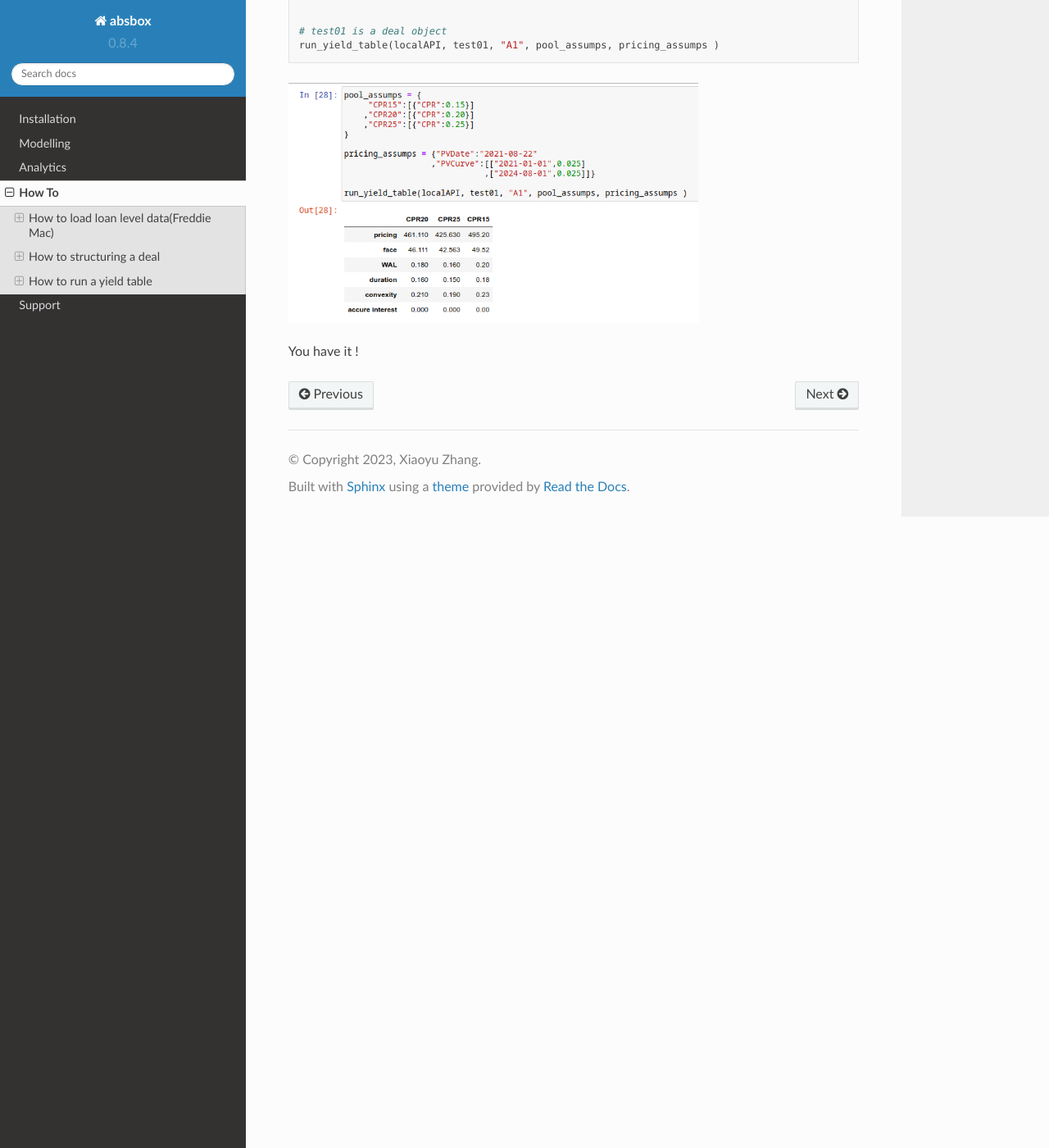
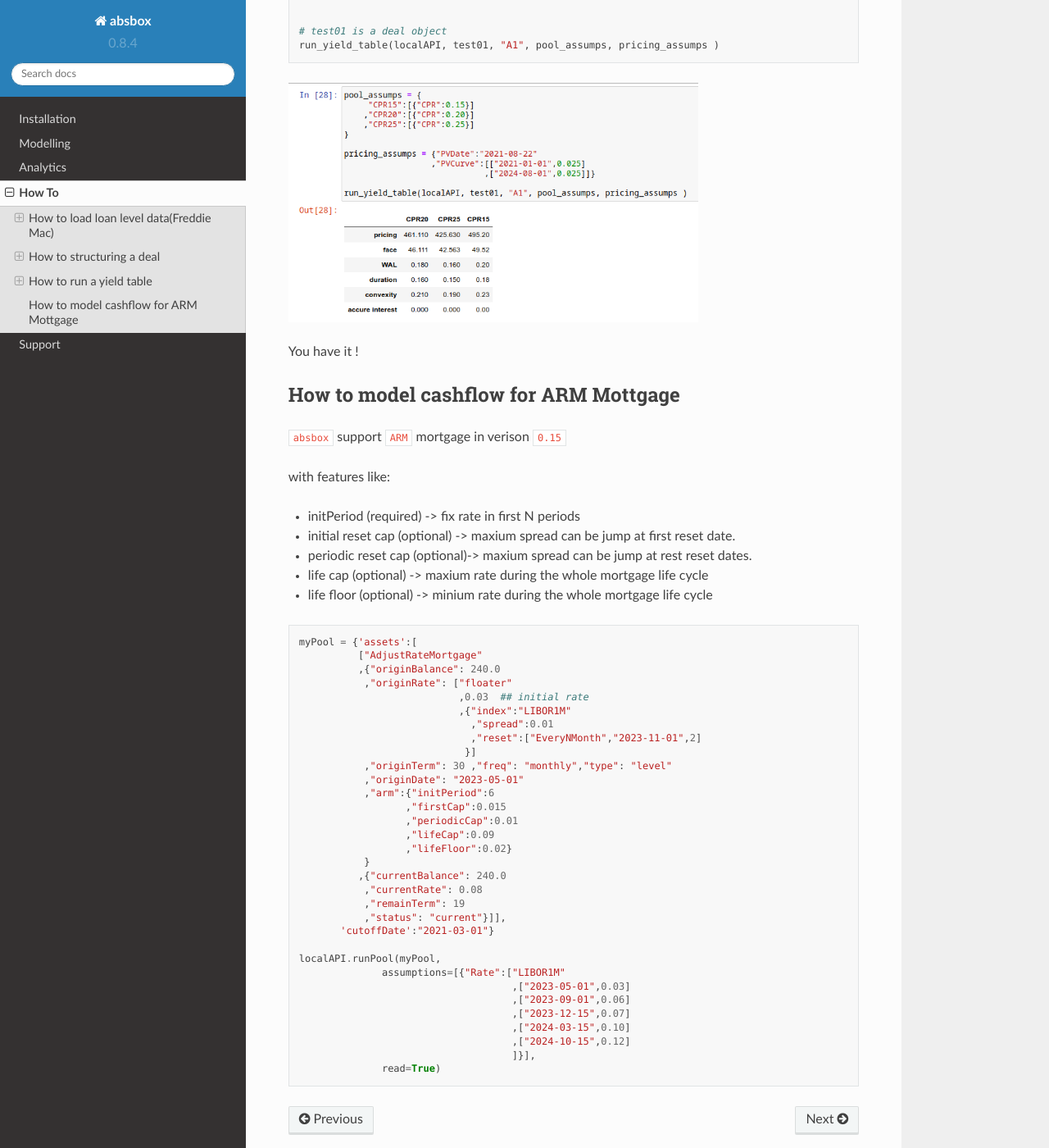
Before and after one commit to yellowbean/absbox-doc, a Sphinx documentation site: the page built from docs/source/howto.rst, in a window 1280 px wide and 1400 px high, scrolled down 6815 px. Shown: the whole window at 82% size. Built offline with Sphinx 7.4.7 and the Read the Docs theme 2.0.0, drawn with Linux system fonts in a browser that asks for light colours.

Commit message:
for 0.15

```diff
--- a/docs/source/analytics.rst
+++ b/docs/source/analytics.rst
@@ -100,9 +100,7 @@
    .. code-block:: python
 
      # vectorized/curve based assumption
-     {"Rate":["LIBOR1M":[["2022-01-01",0.05]
-                        ,["2023-01-01",0.06]
-                        ]]}
+     {"Rate":["LIBOR1M",["2022-01-01",0.05],["2023-01-01",0.06]]}
 
      # constant assumption
      {"Rate":["LIBOR1M":0.05]}
--- a/docs/source/deal_sample/test03.py
+++ b/docs/source/deal_sample/test03.py
@@ -39,9 +39,9 @@
     ,{"amortizing":[
          ["payFee",["acc01"],['trusteeFee']]
          ,["payInt","acc01",["A1","A2"]]
-         ,[[("monthsTillMaturity","A1"),"<",3]
-           ,["payPrin","acc01",["A1","A2"]]
-           ]
+         ,["If"
+           ,[("monthsTillMaturity","A1"),"<",3]
+           ,["payPrin","acc01",["A1","A2"]]]
          ,["payPrin","acc01",["B"]]
          ,["payResidual","acc01","B"]]
       }
--- a/docs/source/deal_sample/test05.py
+++ b/docs/source/deal_sample/test05.py
@@ -39,7 +39,8 @@
          ,["payInt","acc01",["A1","B"]]
          ,["payPrin","acc02",["A1"]]
          ,["payPrin","acc02",["B"]]
-         ,[[("bondBalance","A1","B"),"=",0]
+         ,["If"
+           ,[("bondBalance","A1","B"),"=",0]
            ,["payInt","acc02",["A1","B"]]
            ,["liqRepay","bal","acc01","insuranceProvider"]
            ,["liqRepay","bal","acc02","insuranceProvider"]]
--- a/docs/source/deal_sample/test06.py
+++ b/docs/source/deal_sample/test06.py
@@ -38,7 +38,8 @@
          ,["payInt","acc01",["A1","B"]]
          ,["payPrin","acc02",["A1"]]
          ,["payPrin","acc02",["B"]]
-         ,[[("bondBalance","A1","B"),"=",0]
+         ,["If"
+           ,[("bondBalance","A1","B"),"=",0]
            ,["payInt","acc02",["A1","B"]]
            ,["liqRepay","bal","acc01","insuranceProvider"]
            ,["liqRepay","bal","acc02","insuranceProvider"]]
--- a/docs/source/howto.rst
+++ b/docs/source/howto.rst
@@ -356,3 +356,52 @@
   :alt: yield_table
 
 You have it !
+
+
+How to model cashflow for ARM Mottgage
+---------------------------------------------
+
+``absbox`` support ``ARM`` mortgage in verison ``0.15``
+
+with features like:
+
+* initPeriod (required) -> fix rate in first N periods
+* initial reset cap (optional) -> maxium spread can be jump at first reset date.
+* periodic reset cap (optional)-> maxium spread can be jump at rest reset dates.
+* life cap (optional) -> maxium rate during the whole mortgage life cycle
+* life floor (optional) -> minium rate during the whole mortgage life cycle
+
+.. code-block:: python
+
+  myPool = {'assets':[
+            ["AdjustRateMortgage"
+            ,{"originBalance": 240.0
+             ,"originRate": ["floater"
+                             ,0.03  ## initial rate
+                             ,{"index":"LIBOR1M"
+                               ,"spread":0.01
+                               ,"reset":["EveryNMonth","2023-11-01",2]
+                              }]
+             ,"originTerm": 30 ,"freq": "monthly","type": "level"
+             ,"originDate": "2023-05-01"
+             ,"arm":{"initPeriod":6
+                    ,"firstCap":0.015
+                    ,"periodicCap":0.01
+                    ,"lifeCap":0.09
+                    ,"lifeFloor":0.02}
+             }
+            ,{"currentBalance": 240.0
+             ,"currentRate": 0.08
+             ,"remainTerm": 19
+             ,"status": "current"}]],
+         'cutoffDate':"2021-03-01"}
+
+  localAPI.runPool(myPool,
+                assumptions=[{"Rate":["LIBOR1M"
+                                      ,["2023-05-01",0.03]
+                                      ,["2023-09-01",0.06]
+                                      ,["2023-12-15",0.07]
+                                      ,["2024-03-15",0.10]
+                                      ,["2024-10-15",0.12]
+                                      ]}],
+                read=True)
--- a/docs/source/modeling.rst
+++ b/docs/source/modeling.rst
@@ -71,7 +71,8 @@
 * ``"YearEnd"`` -> Every Dec 31 during the projection
 * ``["MonthDayOfYear",M,D]`` -> Every a day of the year , like Feb 14 on every year during the projection
 * ``["DayOfMonth",M]`` -> A day of the month , like 15 on each month during the projectionh
-* ``["CustomDate","YYYYMMDD1","YYYYMMDD2"]`` -> a series of user defined dates
+* ``["CustomDate","YYYY-MM-DD1","YYYY-MM-DD2"]`` -> a series of user defined dates
+* ``["EveryNMonth","YYYY-MM-DD",N]`` -> a seriers day start with "YYYY-MM-DD", then every other N months afterwards
 * ``["AllDatePattern",<datepattern1>,<datepattern2>.....]`` -> a union set of date pattern during the projection
 
 Formula
```
Also changed, not shown: other parts of docs/source/modeling.rst (+1 -1 lines).
